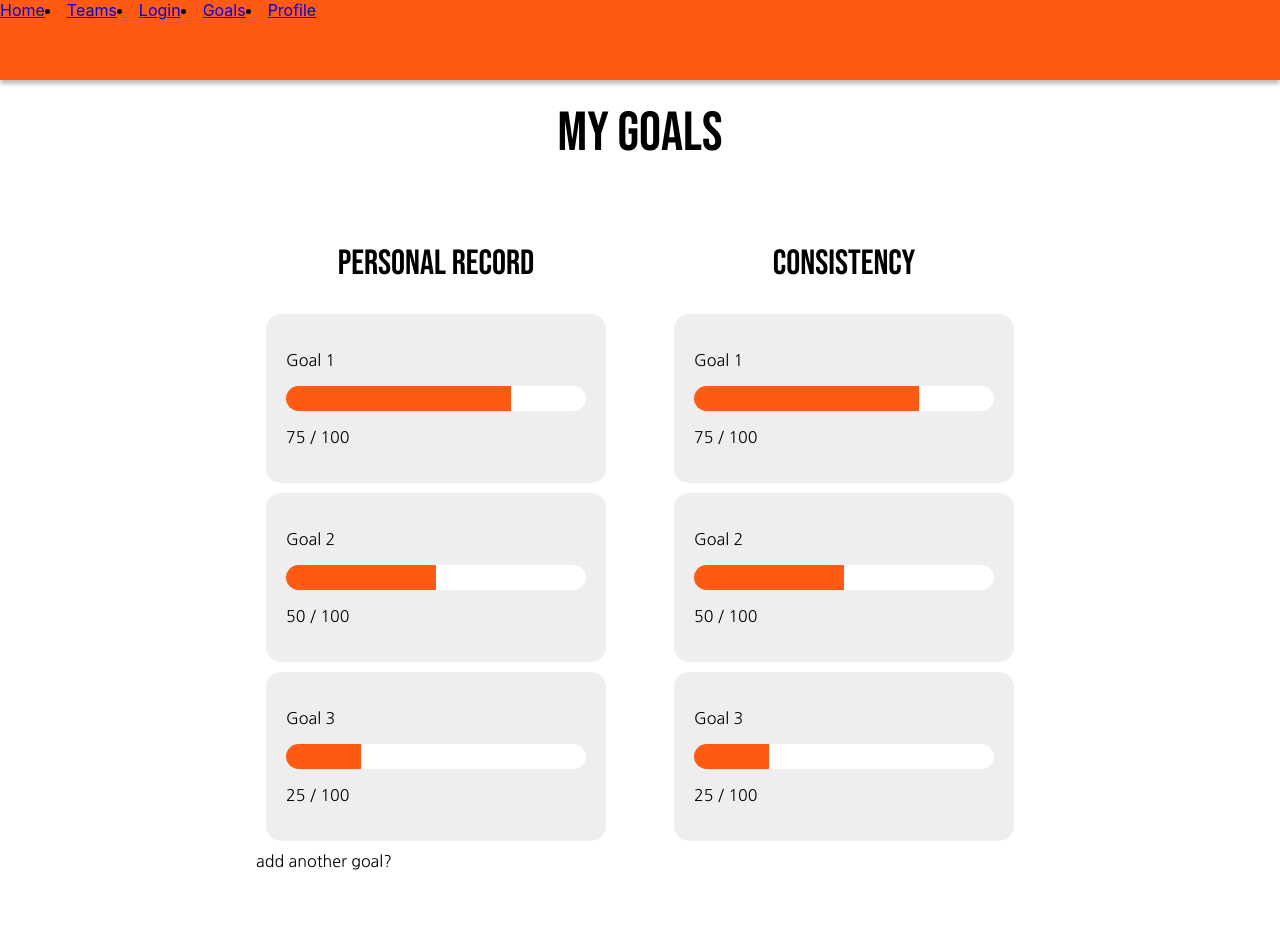
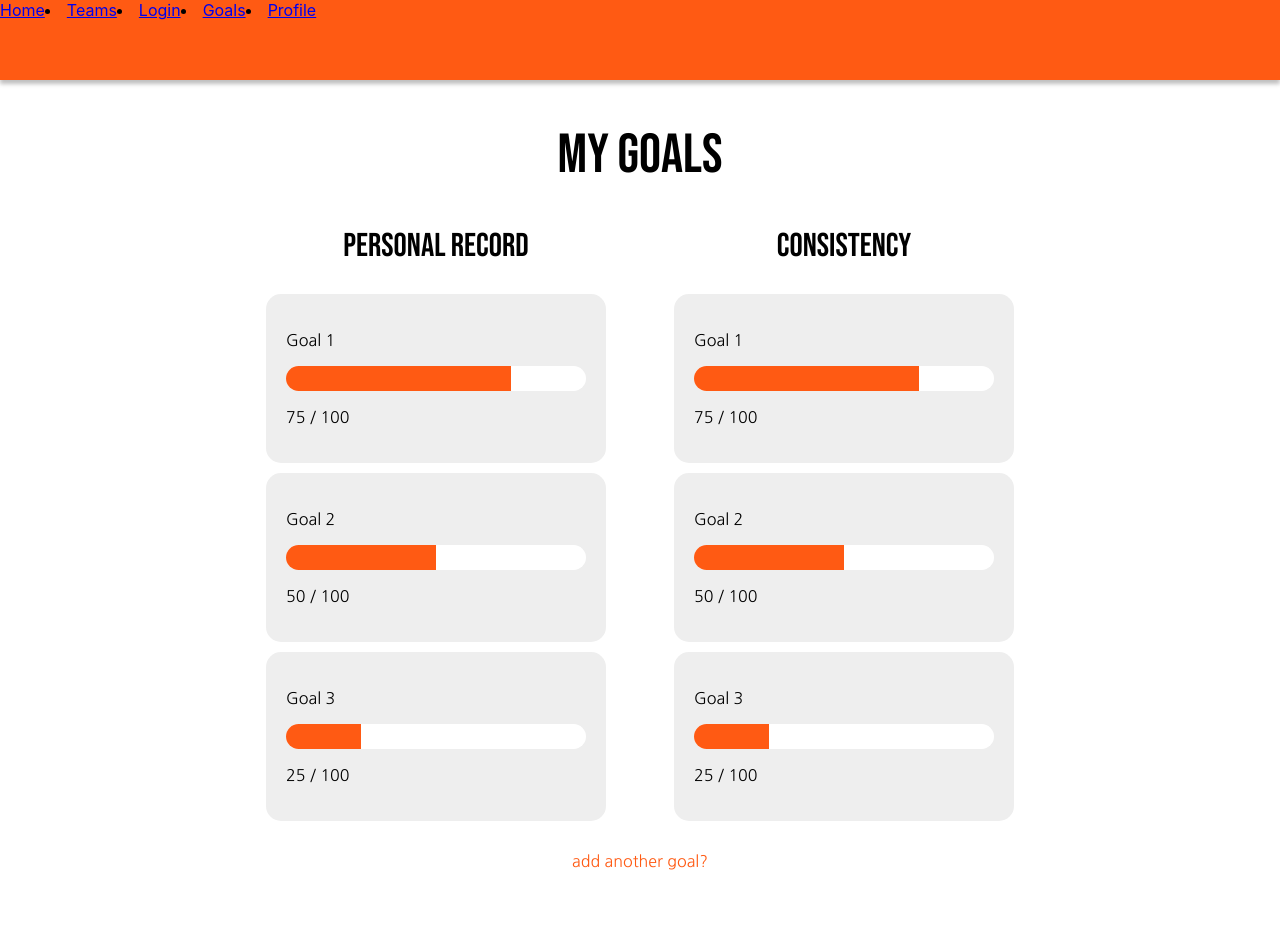
Before and after one commit to sharmaware/cs130-project, a React (Create React App) app in the folder client/: page /goals in a window 1280 px wide. Shown: the top 952 px of the page. Built offline with nearby package versions, Linux system fonts and the light colour scheme.

Commit message:
goals hdr

```diff
--- a/client/src/components/GoalsPage.css
+++ b/client/src/components/GoalsPage.css
@@ -1,5 +1,5 @@
 .goals-page{
-  margin:100px 20% 14%;
+  margin:122px 20% 12%;
   font-family: "Nanum Gothic", sans-serif;
   font-weight: 400;
   font-style: normal;
@@ -10,11 +10,12 @@
   font-size: 55px;
   font-weight: 400;
   text-align: center;
+  margin-bottom: 10px;
 }
 
 .goal-header{
   font-family: "Bebas Neue", sans-serif;
-  font-size: 35px;
+  font-size: 33px;
   font-weight: 400;
   text-align: center;
 }
@@ -23,3 +24,18 @@
   display: flex;
   justify-content: space-between;
 }
+
+#another-goal{
+  text-align: center;
+  color: #FF5A13;
+  font-weight: 400;
+  margin-top:20px;
+}
+
+#another-goal:visited{
+  color: #FF5A13;
+}
+
+#another-goal:hover{
+  font-weight: bold;
+}
--- a/client/src/components/GoalsPage.js
+++ b/client/src/components/GoalsPage.js
@@ -35,7 +35,9 @@ const GoalsPage = () => {
             <div>
                 <Dialog.Root>
                     <Dialog.Trigger asChild>
-                        <span classname="ClickableText">add another goal?</span>
+                        <div id="another-goal">
+                            <span classname="ClickableText">add another goal?</span>
+                        </div>
                     </Dialog.Trigger>
                     <Dialog.Portal>
                         <Dialog.Overlay className="DialogOverlay" />
```
